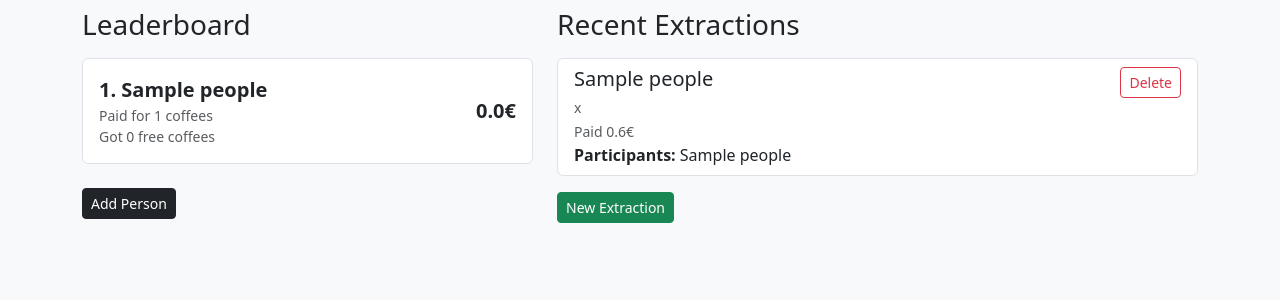
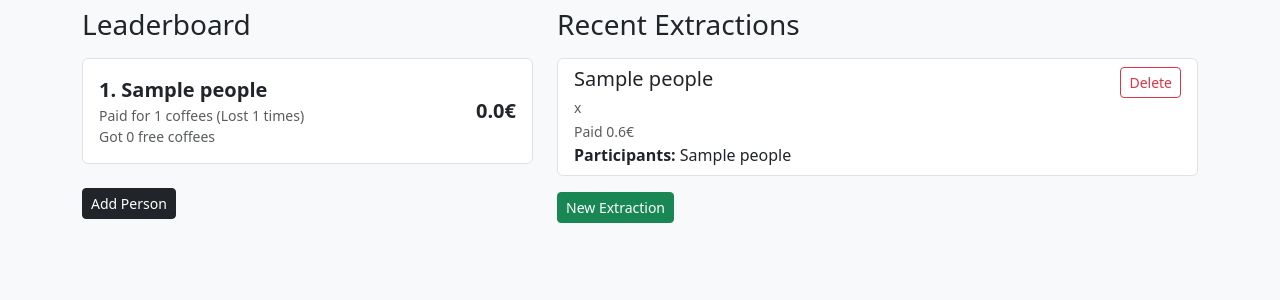
Before and after one commit to Daemondeal/coffee-roulette, a Flask app: page / in a window 1280 px wide. Shown: the part 220-520 px from the top of the page. Run offline with Flask 3, Linux system fonts and the light colour scheme; tables that the repository leaves empty hold one stand-in row (values such as "Sample post").

Commit message:
added times lost to display

```diff
--- a/templates/index.html
+++ b/templates/index.html
@@ -19,7 +19,7 @@
             <li class="list-group-item d-flex justify-content-between align-items-center py-3">
                 <div>
                     <strong class="fs-5">{{ loop.index }}. {{ p.name }}</strong>
-                    <div class="text-muted small">Paid for {{ p.paid_coffees }} coffees</div>
+                    <div class="text-muted small">Paid for {{ p.paid_coffees }} coffees (Lost {{ p.wins }} times)</div>
                     <div class="text-muted small">Got {{ p.free_coffees }} free coffees</div>
                 </div>
 
```
